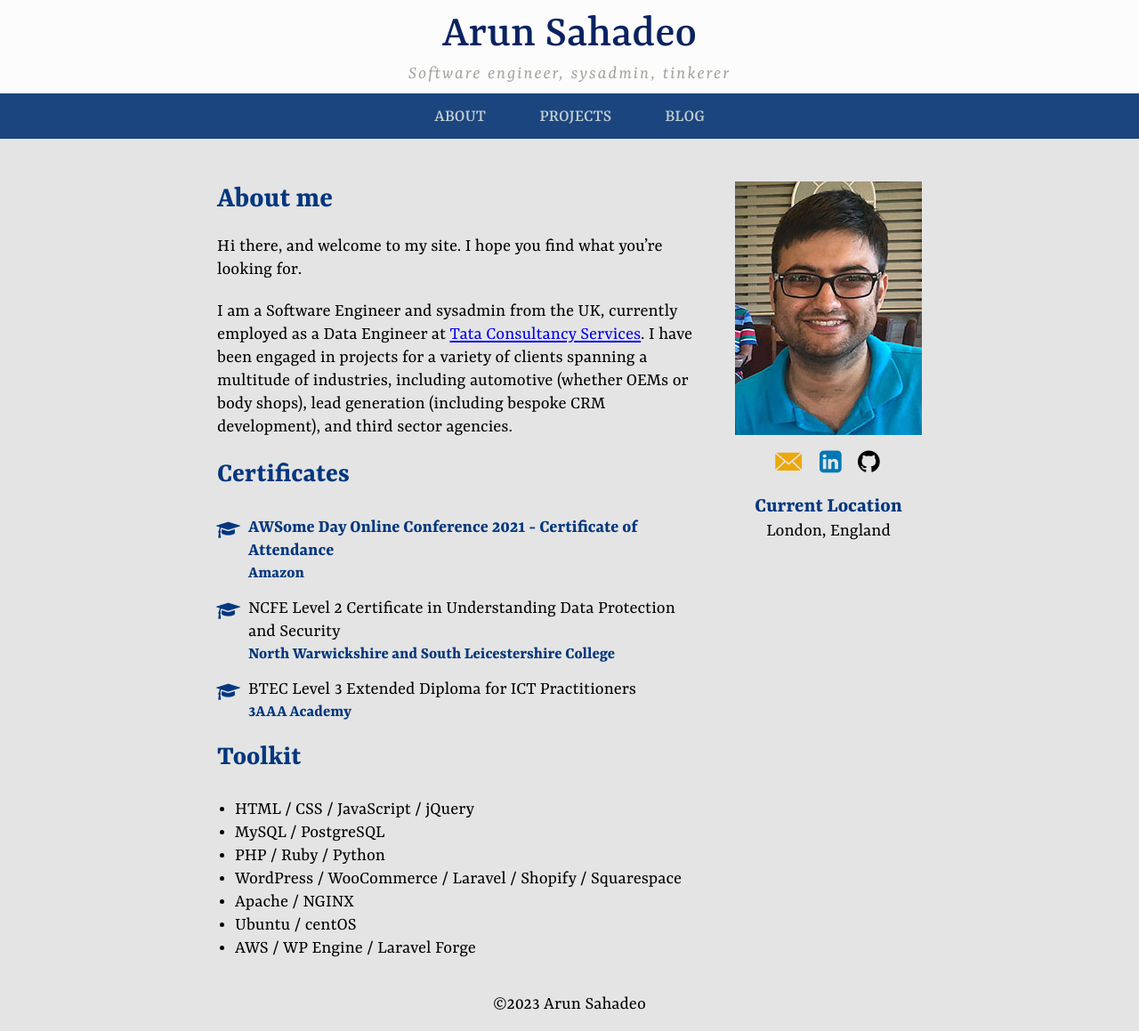
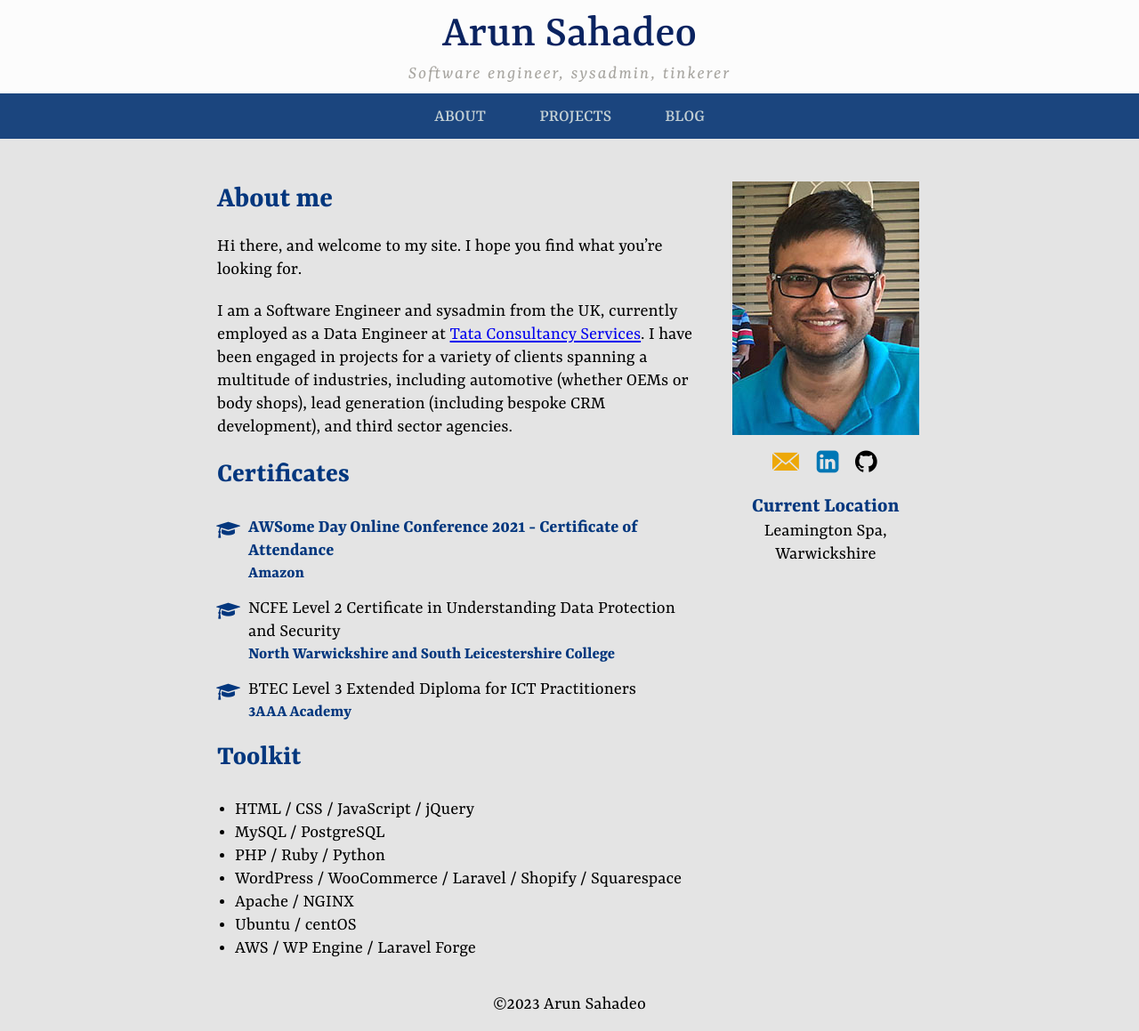
Before and after one commit to ArunSahadeo/ArunSahadeo.github.io, a Jekyll site: the page built from index.html, in a window 1280 px wide. Shown: the whole page at 89% size. Built offline with Jekyll 4.4.1, drawn with Linux system fonts in a browser that asks for light colours; some web fonts are replaced.

Commit message:
Update location

```diff
--- a/_config.yml
+++ b/_config.yml
@@ -27,7 +27,7 @@
 linkedin_username: arun-sahadeo-00836883
 
 # Location settings
-location: London, England
+location: Leamington Spa, Warwickshire
 
 # Employment settings
 current_employer: Tata Consultancy Services
```
